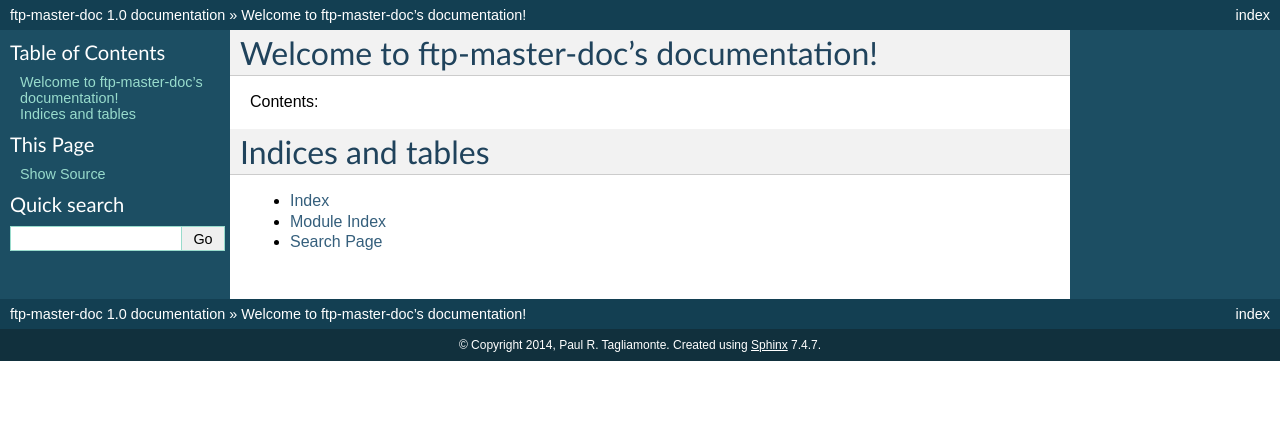
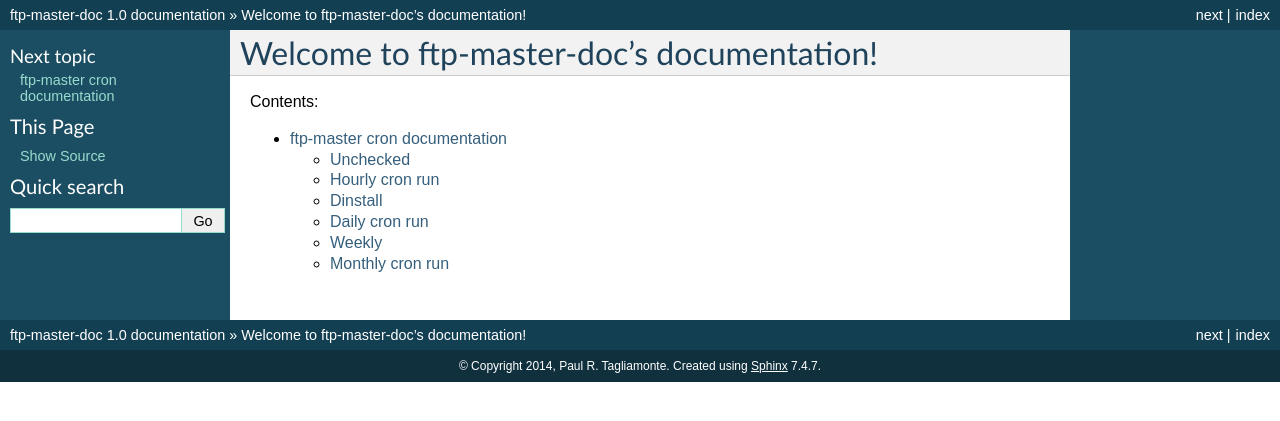
Before and after one commit to paultag/ftp-master-doc, a Sphinx documentation site: the page built from doc/index.rst, in a window 1280 px wide. Shown: the top 421 px of the page. Built offline with Sphinx 7.4.7, drawn with Linux system fonts in a browser that asks for light colours.

Commit message:
Add cron data in

```diff
--- /dev/null
+++ b/doc/cron/daily.rst
@@ -0,0 +1,2 @@
+Daily cron run
+==============
--- /dev/null
+++ b/doc/cron/dinstall.rst
@@ -0,0 +1,2 @@
+Dinstall
+========
--- /dev/null
+++ b/doc/cron/hourly.rst
@@ -0,0 +1,2 @@
+Hourly cron run
+===============
--- /dev/null
+++ b/doc/cron/index.rst
@@ -0,0 +1,14 @@
+ftp-master cron documentation
+=============================
+
+Contents:
+
+.. toctree::
+   :maxdepth: 2
+
+   unchecked
+   hourly
+   dinstall
+   daily
+   weekly
+   monthly
--- /dev/null
+++ b/doc/cron/monthly.rst
@@ -0,0 +1,2 @@
+Monthly cron run
+================
--- /dev/null
+++ b/doc/cron/unchecked.rst
@@ -0,0 +1,2 @@
+Unchecked
+=========
--- /dev/null
+++ b/doc/cron/weekly.rst
@@ -0,0 +1,2 @@
+Weekly
+======
--- a/doc/index.rst
+++ b/doc/index.rst
@@ -1,8 +1,3 @@
-.. ftp-master-doc documentation master file, created by
-   sphinx-quickstart on Sat Jan  4 21:44:03 2014.
-   You can adapt this file completely to your liking, but it should at least
-   contain the root `toctree` directive.
-
 Welcome to ftp-master-doc's documentation!
 ==========================================
 
@@ -11,11 +6,4 @@ Contents:
 .. toctree::
    :maxdepth: 2
 
-
-
-Indices and tables
-==================
-
-* :ref:`genindex`
-* :ref:`modindex`
-* :ref:`search`
+   cron/index
```
